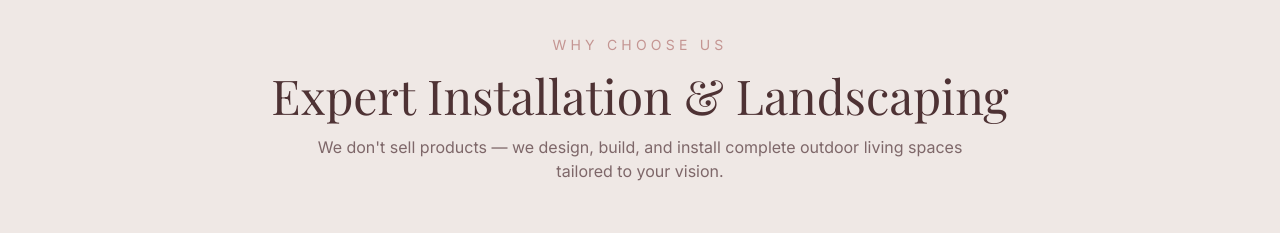
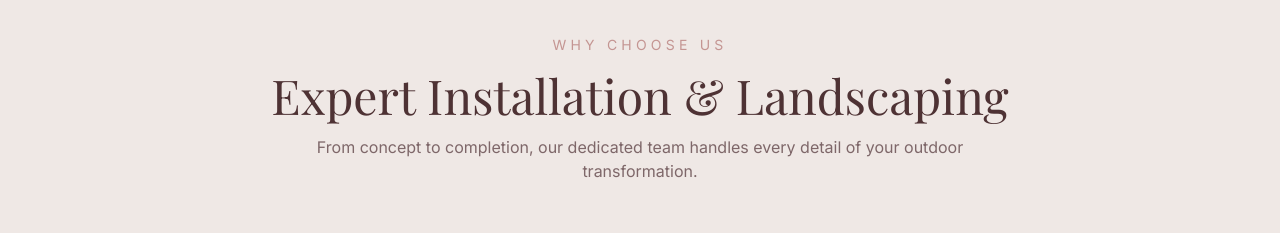
Before and after one commit to SamisDone/Atelier-De-Luca, a Next.js app: page / in a window 1280 px wide. Shown: the part 3420-3653 px from the top of the page. Built offline with nearby package versions, Linux system fonts and the light colour scheme.

Commit message:
Changes
Co-authored-by: SamisDone <119945235+SamisDone@users.noreply.github.com>

```diff
--- a/src/components/Features.tsx
+++ b/src/components/Features.tsx
@@ -62,7 +62,7 @@ const Features = () => {
             Expert Installation & Landscaping
           </h2>
           <p className="text-muted-foreground max-w-2xl mx-auto">
-            We don&apos;t sell products — we design, build, and install complete outdoor living spaces tailored to your vision.
+            From concept to completion, our dedicated team handles every detail of your outdoor transformation.
           </p>
         </motion.div>
 
```
